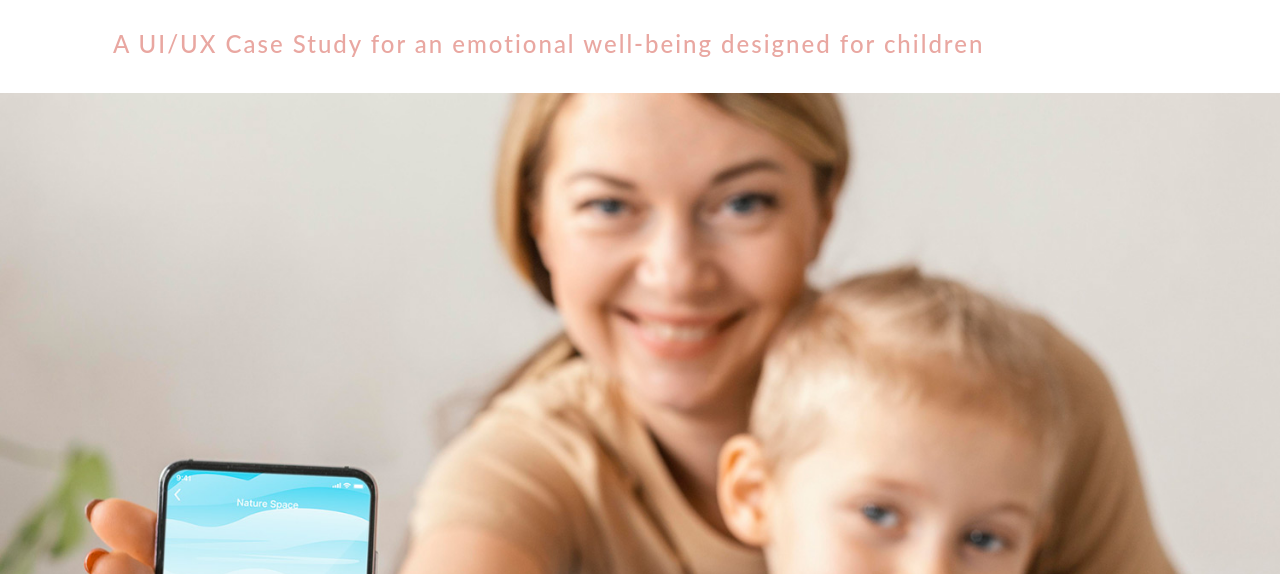
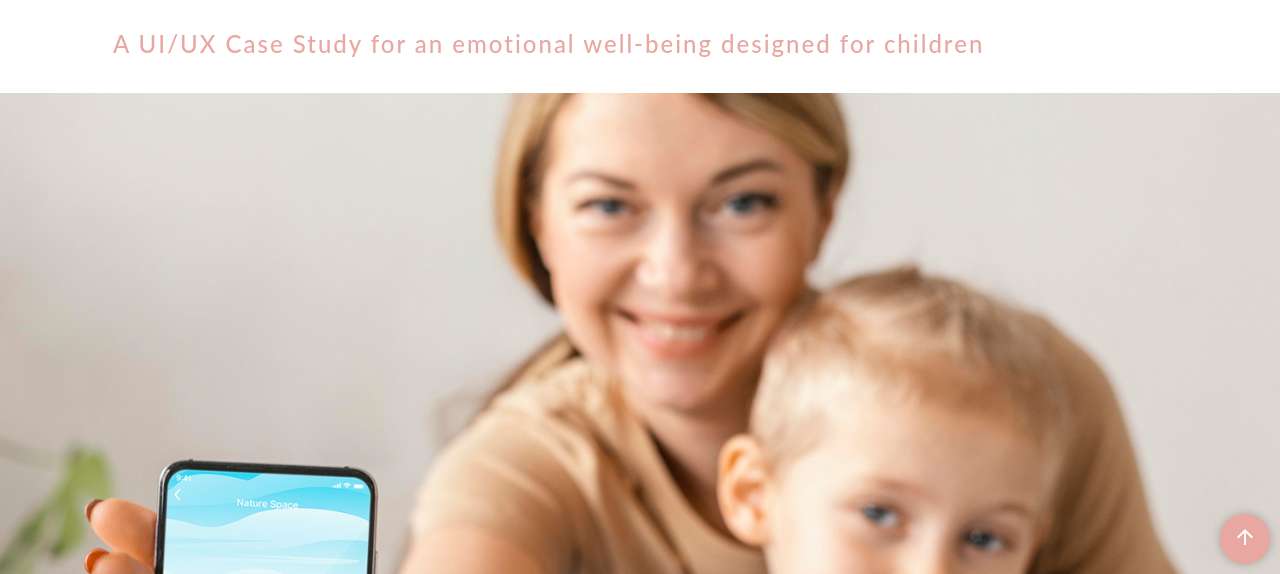
Before and after one commit to bethalina/portfolio-vs02, a plain HTML site: page nature-space.html in a window 1280 px wide. Shown: the part 226-800 px from the top of the page. Drawn offline with nearby package versions, Linux system fonts and the light colour scheme; a web font is replaced by a local one.

Commit message:
stylized back to top button & highlighted text
changed /css/style.css

```diff
--- a/css/style.css
+++ b/css/style.css
@@ -8,6 +8,32 @@
 /*--------------------------------------------End Section---------------------------------------------*/
 /*-------------------------------------------Start Section---------------------------------------------*/
 /*default body settings*/
+html {
+    scroll-behavior: smooth;
+}
+
+/*scroll to top button styling*/
+#btnScrollToTop {
+    position: fixed;
+    right: 10px;
+    bottom: 10px;
+    width: 50px;
+    height: 50px;
+    border-radius: 50%;
+    background: #e9a7a1;
+    box-shadow: 0 0 10px rgba(0, 0, 0, 0.25);
+    color: #ffffff;
+    border: none;
+    outline: none;
+    cursor: pointer;
+}
+
+#btnScrollToTop:active {
+    background: #ba8681;
+}
+
+/* back to top material icon styling*/
+
 
 body {
     background-color: #ffffff;
```
